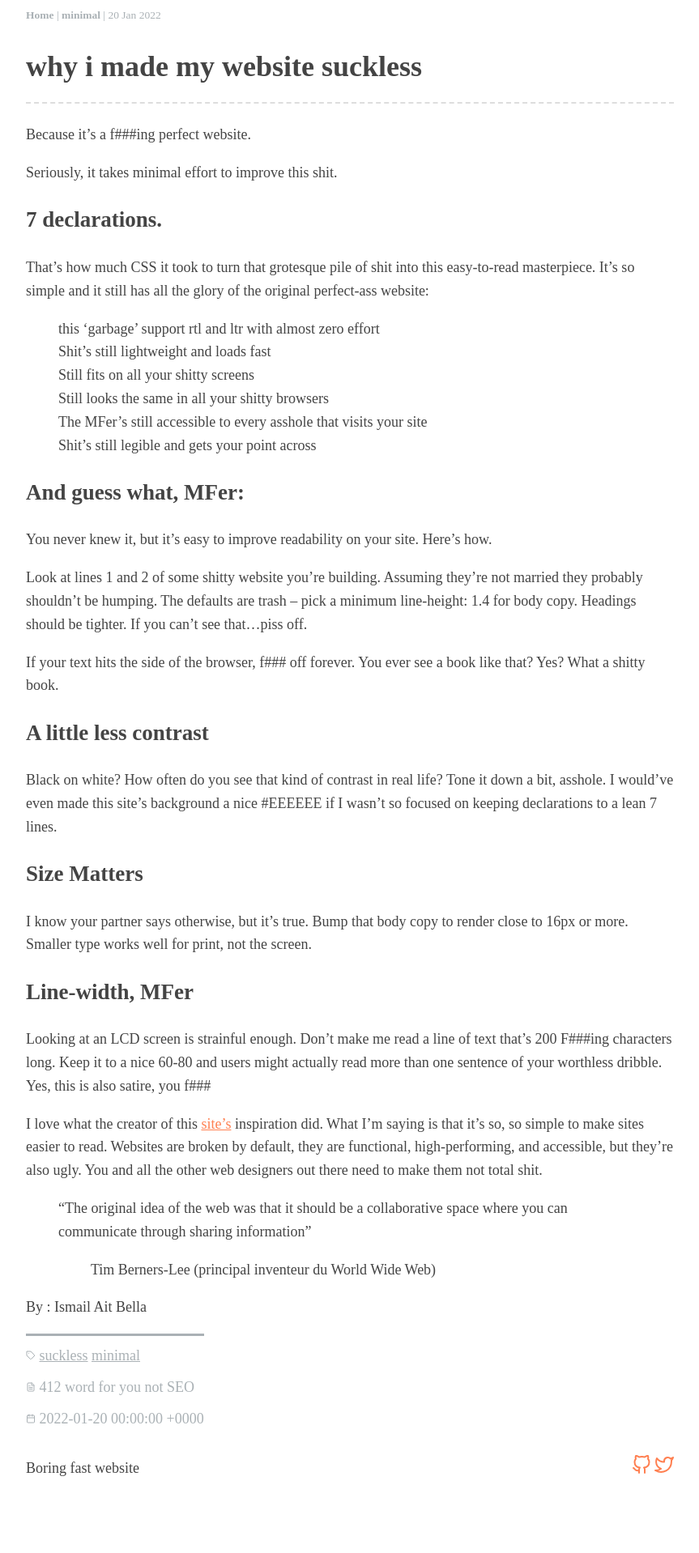
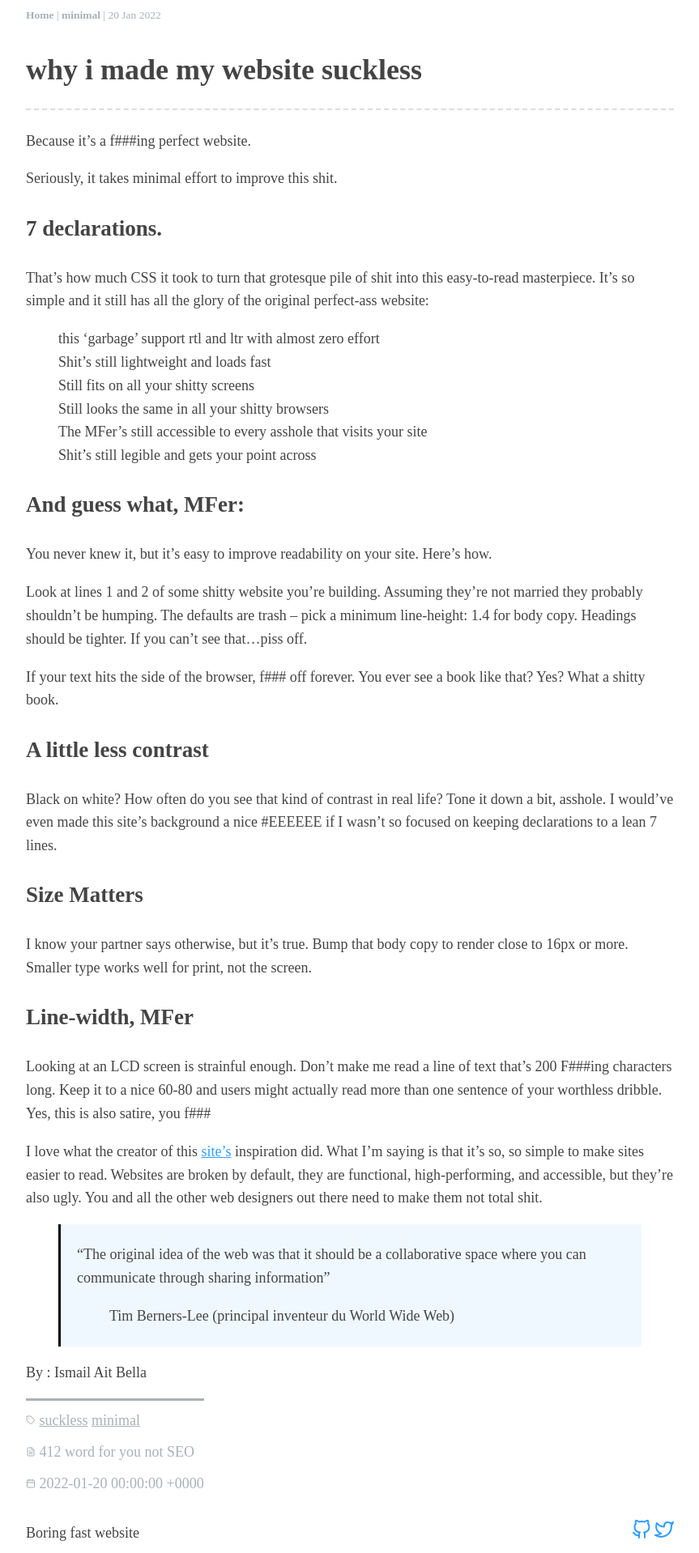
Before and after one commit to abellaismail7/abellaismail7.github.io, a Jekyll site: the page built from _posts/2022-01-20-why-am-i-minimal.md, in a window 1280 px wide. Shown: the whole page at 81% size, without its empty margins (208-1071 px from the left). Built offline with Jekyll 4.4.1, drawn with Linux system fonts in a browser that asks for light colours; before the commit the page ends 1837 px from its top, so only the background shows below that.

Commit message:
update style

```diff
--- a/_layouts/post.html
+++ b/_layouts/post.html
@@ -13,9 +13,9 @@ layout: default
 </div>
 <h1 class="title">{{ page.title }}</h1>
 
-<div class="post">
+<article class="post">
   {{ content }}
-</div>
+</article>
 
 <p>
 	By :
--- a/css/main.css
+++ b/css/main.css
@@ -8,13 +8,38 @@ body {
 	max-width:100wv;
 	overflow-x:hidden;
 }
+
+h1, h2, h3{
+	line-height: 1.8;
+}
+
+h2 {
+  position: sticky;
+  top: 0;
+  background: white;
+}
+
+article h3 {
+	padding: 0px 20px;
+}
+
+p code {
+	background-color: #e2daff;
+	padding: 0 10px;
+	border-radius: 2px;
+}
+
 ul{
 	list-style:none;
-
 }
 a{
-	color:coral;
+	color: #2d9dff;
+}
 
+blockquote {
+	background: aliceblue;
+	border-left: 3px solid #000;
+	padding: 5px 20px;
 }
 
 nav a{
@@ -22,6 +47,7 @@ nav a{
 }
 pre{
 	overflow:scroll;
+	color: #fff;
 }
 
 .logo{
@@ -99,30 +125,13 @@ pre{
 	color: #ddd;
 }
 .category-item {
-    /*padding: 0 20px;
-    border-radius: 5px;
-	margin: 5px;*/
     text-decoration: none;
 	color: #ddd;
-
 }
-/*
-.android
-{
-    background: #e5ffe5;
-    color: #29ba0b;
-}
-
-.javascript
-{
-	background: #fff8e8;
-	color: #cf9f2e;
-}*/
-
 footer{
 	margin-top:20px !important;
 }
 
 ::selection {
-  background: #ff7f5036;
+  background: #a1aab436;
 }
```
